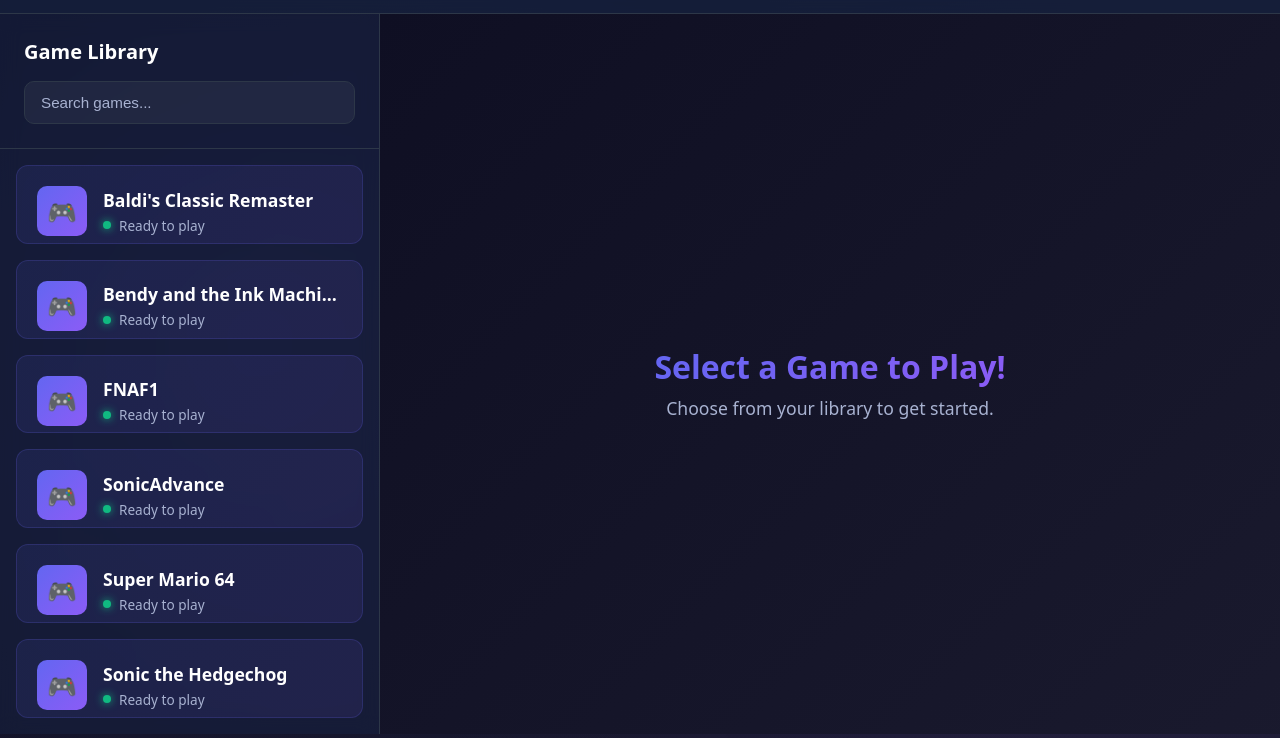
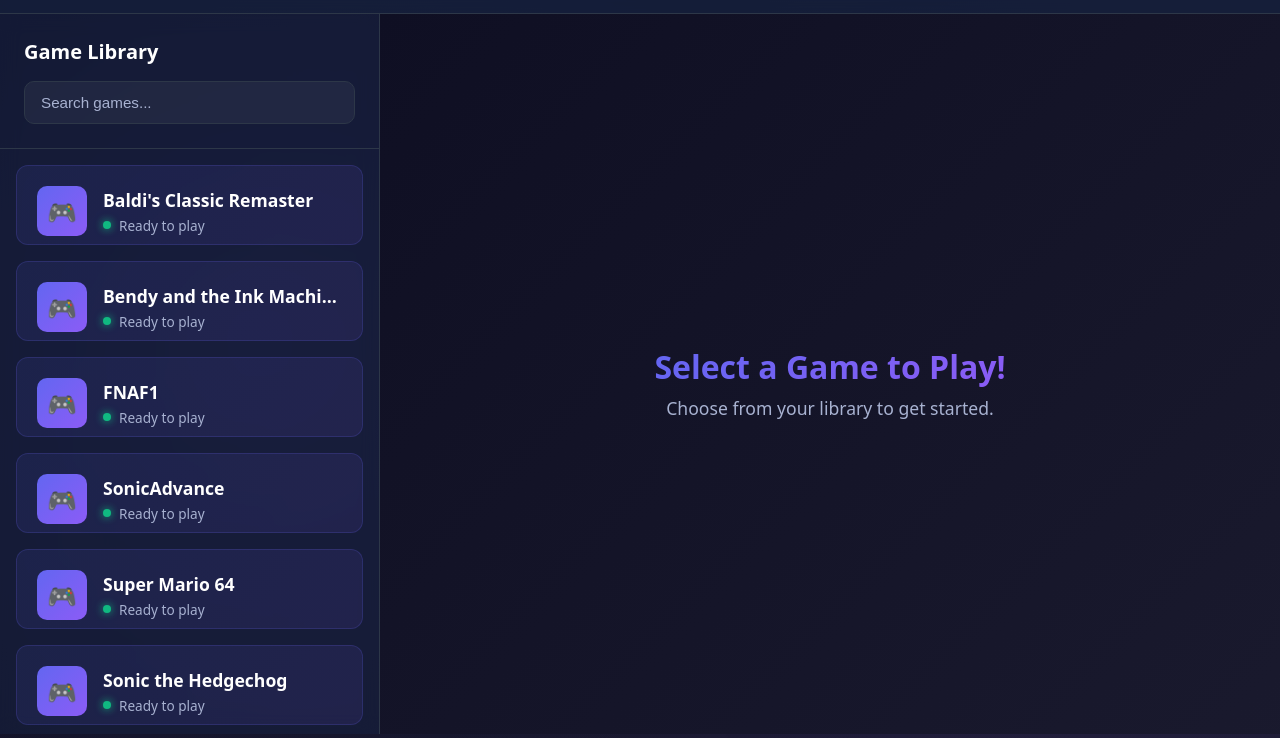
Before and after one commit to Luffytaroglitch/Launcherable, a website: page index.html in a window 1280 px wide. Shown: the part 62-800 px from the top of the page. Drawn offline with Linux system fonts and the light colour scheme.

Commit message:
Refactor game-grid to use CSS grid layout
Changed the display property of .game-grid to grid and added styles for .game-card.

```diff
--- a/style.css
+++ b/style.css
@@ -140,11 +140,23 @@
   flex: 1;
   overflow-y: auto;
   padding: 1rem;
-  display: flex;
-  flex-direction: column;
+  display: grid;
+  grid-template-columns: 1fr;
   gap: 1rem;
   align-content: start;
 }
+
+.game-card {
+  min-height: 80px;
+  background: linear-gradient(135deg, rgba(99, 102, 241, 0.1), rgba(139, 92, 246, 0.1));
+  border: 1px solid rgba(99, 102, 241, 0.2);
+  border-radius: 12px;
+  padding: 1rem;
+  cursor: pointer;
+  transition: all 0.3s ease;
+  position: relative;
+}
+
 
 .game-grid::-webkit-scrollbar {
   width: 8px;
```
